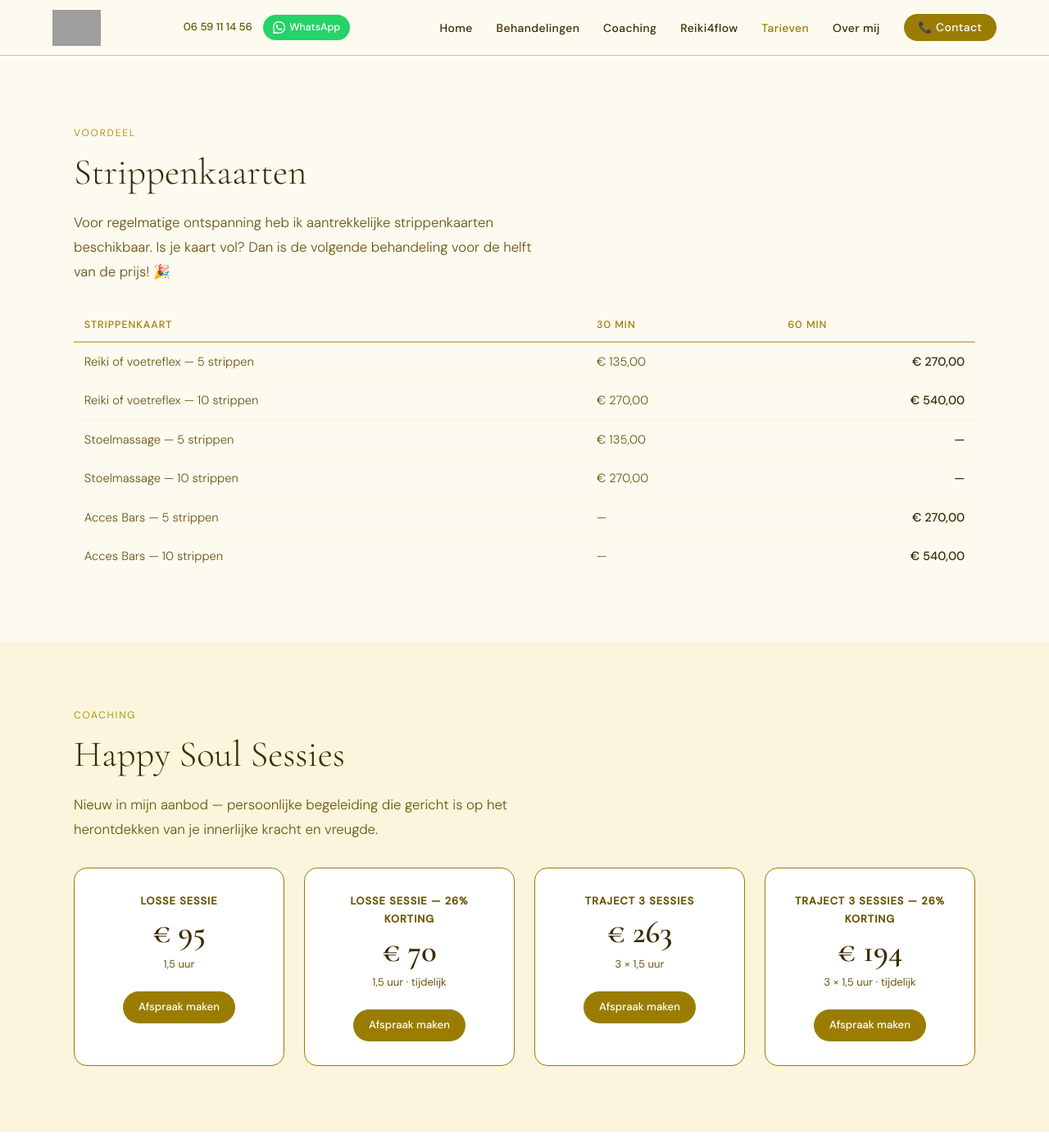
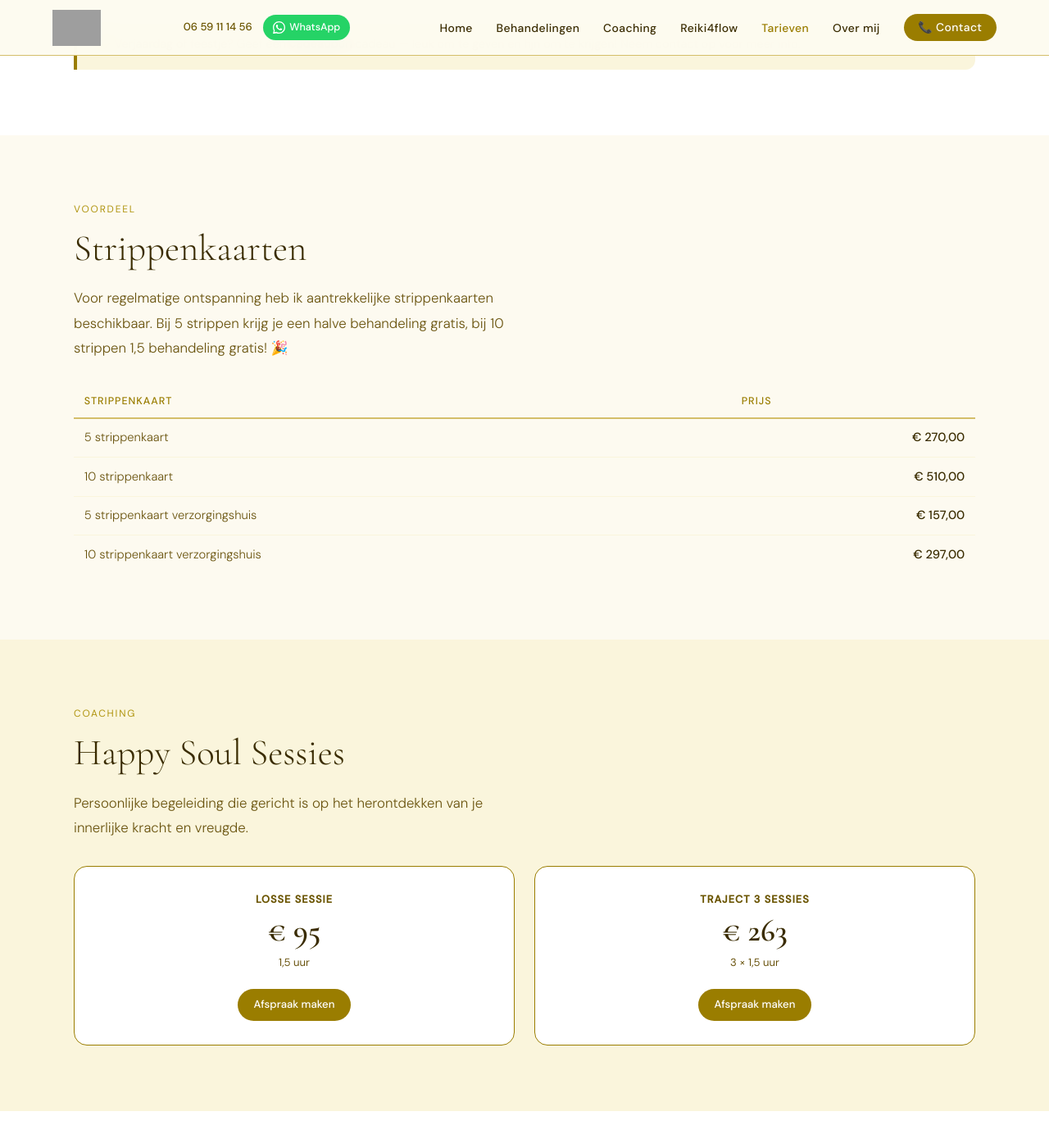
Before and after one commit to hands4flownl/hands4flownl-verbeterd, a Jekyll site: the page built from tarieven.md, in a window 1280 px wide and 1400 px high, scrolled down 1180 px. Shown: the whole window at 82% size. Built offline with Jekyll 4.4.1, drawn with Linux system fonts in a browser that asks for light colours; some of the changed text lies outside the part shown; grey boxes are pictures that could not be loaded.

Commit message:
Fix tarieven: correcte prijzen en strippenkaarten o.b.v. hands4flow.nl

```diff
--- a/tarieven.md
+++ b/tarieven.md
@@ -22,13 +22,6 @@
     <h2 class="section-title">Individuele behandelingen</h2>
 
     <div class="tarief-grid">
-
-      <div class="tarief-card">
-        <span class="tarief-naam">Voetreflexmassage</span>
-        <div class="tarief-prijs">€ 30</div>
-        <span class="tarief-duur">30 minuten</span>
-        <a href="{{ '/contact/' | absolute_url }}" class="btn-primary">Afspraak maken</a>
-      </div>
 
       <div class="tarief-card">
         <span class="tarief-naam">Voetreflexmassage</span>
@@ -67,15 +60,16 @@
 
       <div class="tarief-card">
         <span class="tarief-naam">Kinderen</span>
-        <div class="tarief-prijs">€ 25</div>
-        <span class="tarief-duur">30 minuten</span>
+        <div class="tarief-prijs">€ 40</div>
+        <span class="tarief-duur">behandeling</span>
         <a href="{{ '/contact/' | absolute_url }}" class="btn-primary">Afspraak maken</a>
       </div>
 
       <div class="tarief-card">
-        <span class="tarief-naam">Kinderen</span>
-        <div class="tarief-prijs">€ 45</div>
-        <span class="tarief-duur">60 minuten</span>
+        <span class="tarief-naam">Voetreflexmassage verzorgingshuis</span>
+        <div class="tarief-prijs">€ 35</div>
+        <span class="tarief-duur">30 min · aan huis</span>
+        <p style="font-size:.8rem;color:var(--bruin-lt);margin:.3rem 0 .8rem;">Reiki &amp; stoelmassage ook mogelijk. Buiten Emmen in overleg.</p>
         <a href="{{ '/contact/' | absolute_url }}" class="btn-primary">Afspraak maken</a>
       </div>
 
@@ -92,19 +86,17 @@
   <div style="max-width:1100px;margin:0 auto;">
     <span class="section-label">Voordeel</span>
     <h2 class="section-title">Strippenkaarten</h2>
-    <p class="section-sub">Voor regelmatige ontspanning heb ik aantrekkelijke strippenkaarten beschikbaar. Is je kaart vol? Dan is de volgende behandeling voor de helft van de prijs! 🎉</p>
+    <p class="section-sub">Voor regelmatige ontspanning heb ik aantrekkelijke strippenkaarten beschikbaar. Bij 5 strippen krijg je een halve behandeling gratis, bij 10 strippen 1,5 behandeling gratis! 🎉</p>
 
     <table class="price-table" style="margin-top:2rem;">
       <thead>
-        <tr><th>Strippenkaart</th><th>30 min</th><th>60 min</th></tr>
+        <tr><th>Strippenkaart</th><th>Prijs</th></tr>
       </thead>
       <tbody>
-        <tr><td>Reiki of voetreflex — 5 strippen</td><td>€ 135,00</td><td>€ 270,00</td></tr>
-        <tr><td>Reiki of voetreflex — 10 strippen</td><td>€ 270,00</td><td>€ 540,00</td></tr>
-        <tr><td>Stoelmassage — 5 strippen</td><td>€ 135,00</td><td>—</td></tr>
-        <tr><td>Stoelmassage — 10 strippen</td><td>€ 270,00</td><td>—</td></tr>
-        <tr><td>Acces Bars — 5 strippen</td><td>—</td><td>€ 270,00</td></tr>
-        <tr><td>Acces Bars — 10 strippen</td><td>—</td><td>€ 540,00</td></tr>
+        <tr><td>5 strippenkaart</td><td>€ 270,00</td></tr>
+        <tr><td>10 strippenkaart</td><td>€ 510,00</td></tr>
+        <tr><td>5 strippenkaart verzorgingshuis</td><td>€ 157,00</td></tr>
+        <tr><td>10 strippenkaart verzorgingshuis</td><td>€ 297,00</td></tr>
       </tbody>
     </table>
   </div>
@@ -115,7 +107,7 @@
   <div style="max-width:1100px;margin:0 auto;">
     <span class="section-label">Coaching</span>
     <h2 class="section-title">Happy Soul Sessies</h2>
-    <p class="section-sub">Nieuw in mijn aanbod — persoonlijke begeleiding die gericht is op het herontdekken van je innerlijke kracht en vreugde.</p>
+    <p class="section-sub">Persoonlijke begeleiding die gericht is op het herontdekken van je innerlijke kracht en vreugde.</p>
 
     <div class="tarief-grid" style="margin-top:2rem;">
 
@@ -127,23 +119,9 @@
       </div>
 
       <div class="tarief-card" style="border-color:var(--oker);background:var(--white);">
-        <span class="tarief-naam">Losse sessie — 26% korting</span>
-        <div class="tarief-prijs">€ 70</div>
-        <span class="tarief-duur">1,5 uur · tijdelijk</span>
-        <a href="{{ '/contact/' | absolute_url }}" class="btn-primary">Afspraak maken</a>
-      </div>
-
-      <div class="tarief-card" style="border-color:var(--oker);background:var(--white);">
         <span class="tarief-naam">Traject 3 sessies</span>
         <div class="tarief-prijs">€ 263</div>
         <span class="tarief-duur">3 × 1,5 uur</span>
-        <a href="{{ '/contact/' | absolute_url }}" class="btn-primary">Afspraak maken</a>
-      </div>
-
-      <div class="tarief-card" style="border-color:var(--oker);background:var(--white);">
-        <span class="tarief-naam">Traject 3 sessies — 26% korting</span>
-        <div class="tarief-prijs">€ 194</div>
-        <span class="tarief-duur">3 × 1,5 uur · tijdelijk</span>
         <a href="{{ '/contact/' | absolute_url }}" class="btn-primary">Afspraak maken</a>
       </div>
 
```
Also changed, not shown: other parts of tarieven.md (+1 -1 lines).
